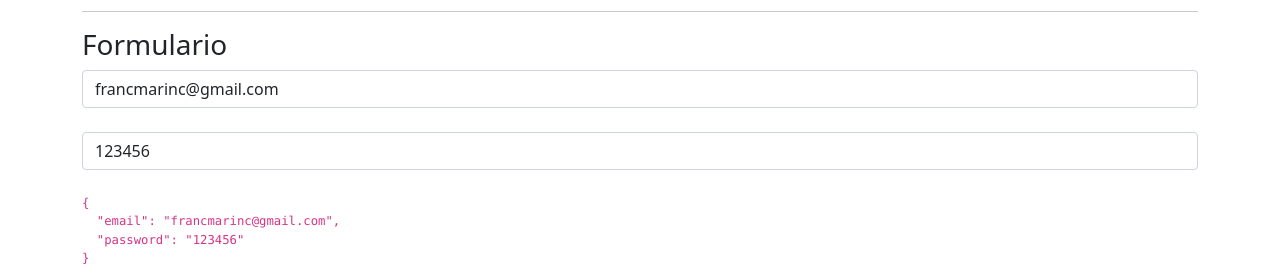
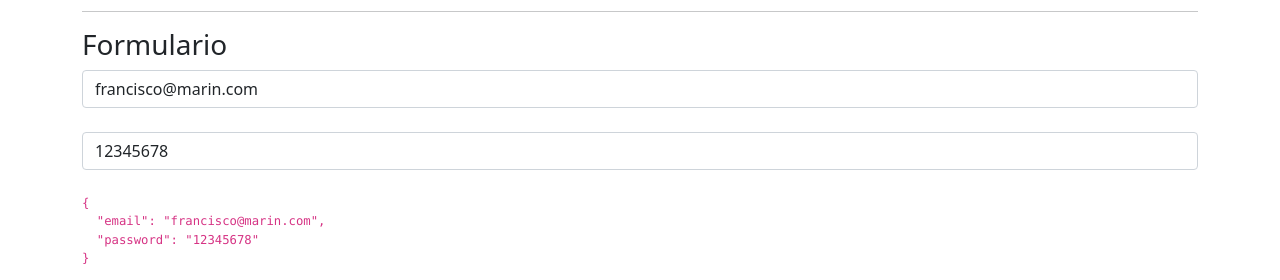
Before and after one commit to francmarin98/react-typescript-practice, a React (Create React App) app: page / in a window 1280 px wide. Shown: the part 1178-1458 px from the top of the page. Built offline with nearby package versions, Linux system fonts and the light colour scheme; no server answers.

Commit message:
Aprendiendo algo de genericos con TS y creando el useForm

```diff
--- a/src/components/Formulario.tsx
+++ b/src/components/Formulario.tsx
@@ -1,18 +1,11 @@
-import { useState } from 'react';
+import { useForm } from '../hooks/useForm';
 
 const Formulario = () => {
 
-    const [formulario, setFormulario] = useState({
-        email: 'francmarinc@gmail.com',
-        password: '123456'
+    const { formulario, email, password, onInputChange } = useForm({
+        email: 'francisco@marin.com',
+        password: '12345678'
     });
-
-    const onInputChange = (campo: string, valor: string) => {
-        setFormulario({
-            ...formulario,
-            [campo]: valor
-        });
-    };
 
     return (
         <>
@@ -20,7 +13,7 @@ const Formulario = () => {
             <input type="text"
                 className="form-control"
                 placeholder="email"
-                value={formulario.email}
+                value={email}
                 onChange={({ target }) => onInputChange('email', target.value)} />
 
             <br />
@@ -28,7 +21,7 @@ const Formulario = () => {
             <input type="text"
                 className="form-control"
                 placeholder="Password"
-                value={formulario.password}
+                value={password}
                 onChange={({ target }) => onInputChange('password', target.value)} />
 
             <br />
--- /dev/null
+++ b/src/hooks/useForm.tsx
@@ -0,0 +1,17 @@
+import { useState } from 'react';
+
+export const useForm = <T extends Object>(formReceived: T) => {
+    const [formulario, setFormulario] = useState(formReceived);
+
+    const onInputChange = (campo: keyof T, valor: string) => {
+        setFormulario({
+            ...formulario,
+            [campo]: valor
+        });
+    };
+    return {
+        ...formulario,
+        formulario,
+        onInputChange
+    }
+}
```
